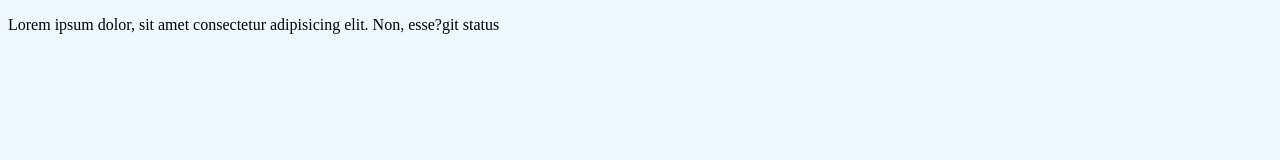
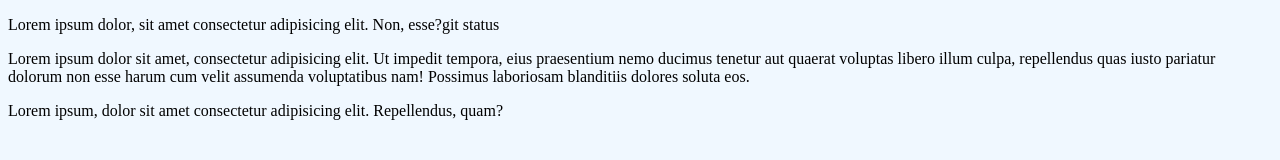
Before and after one commit to SevalSen/git-dersleri, a plain HTML site: page index.html in a window 1280 px wide. Drawn offline with Linux system fonts and the light colour scheme.

Commit message:
p eklendi

```diff
--- a/index.html
+++ b/index.html
@@ -11,5 +11,17 @@
       Lorem ipsum dolor, sit amet consectetur adipisicing elit. Non, esse?git
       status
     </p>
+
+    <p>
+      Lorem ipsum dolor sit amet, consectetur adipisicing elit. Ut impedit
+      tempora, eius praesentium nemo ducimus tenetur aut quaerat voluptas libero
+      illum culpa, repellendus quas iusto pariatur dolorum non esse harum cum
+      velit assumenda voluptatibus nam! Possimus laboriosam blanditiis dolores
+      soluta eos.
+    </p>
+    <p>
+      Lorem ipsum, dolor sit amet consectetur adipisicing elit. Repellendus,
+      quam?
+    </p>
   </body>
 </html>
```
